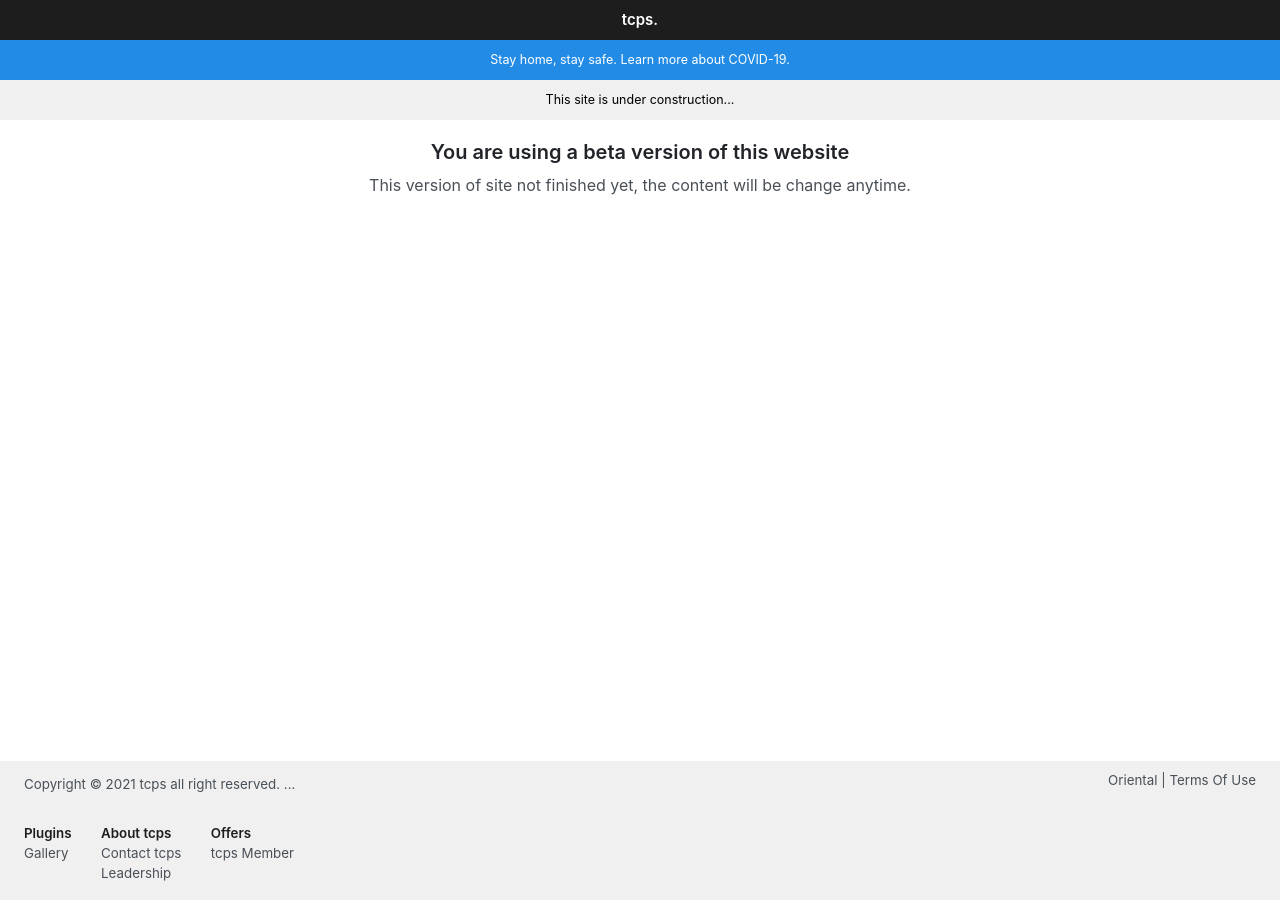
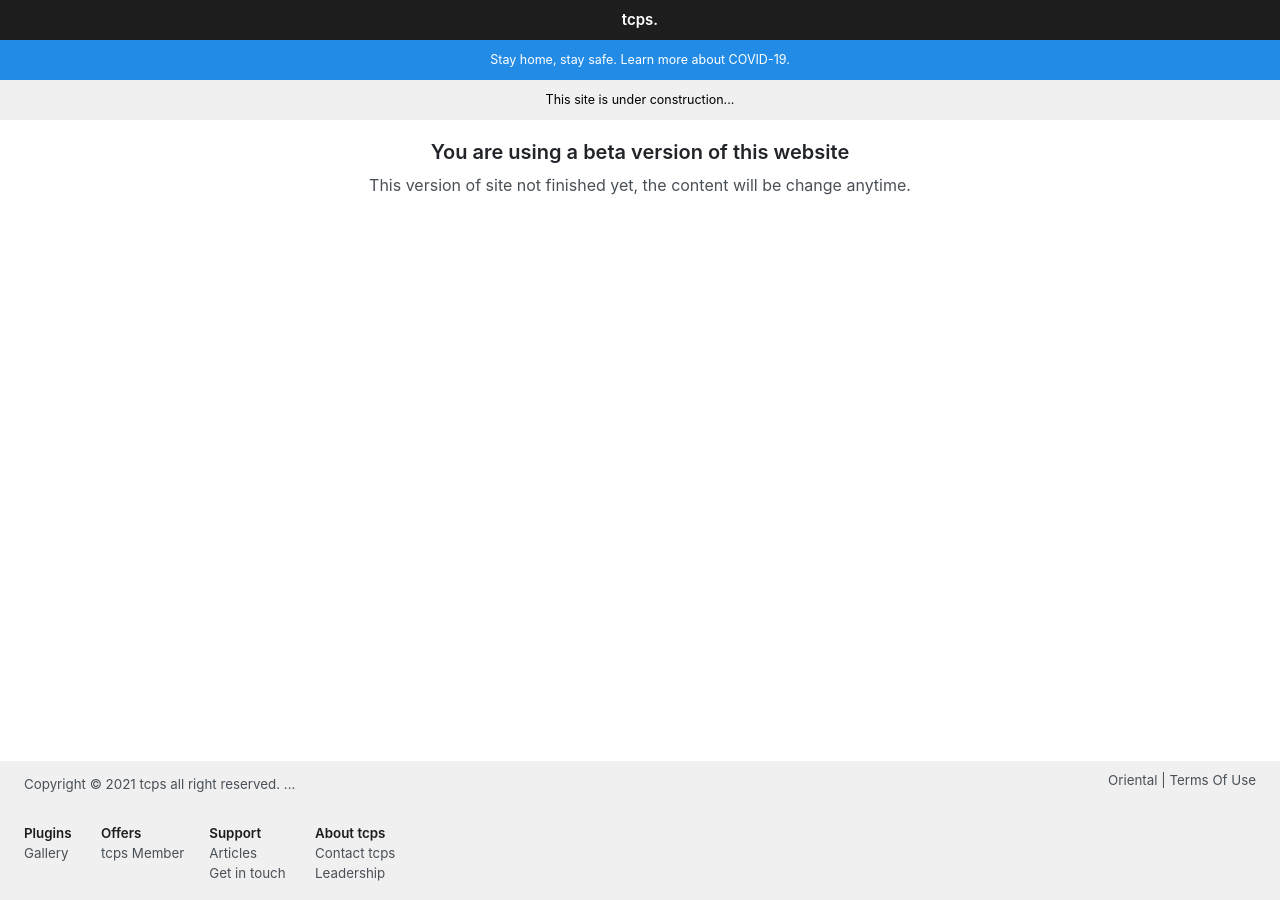
Before and after one commit to ttcps/ttcps.github.io, a Jekyll site: the page built from index.html, in a window 1280 px wide. Built offline with Jekyll 4.4.1, drawn with Linux system fonts in a browser that asks for light colours.

Commit message:
Update footer.html

```diff
--- a/_includes/footer.html
+++ b/_includes/footer.html
@@ -18,16 +18,23 @@
             <ul style="list-style: none;padding: 0px"><li><a href="/gallery" style="color: #495057">Gallery</a></li></ul>
             </small>
             </div>
+
+<div style="display: inline-block;padding-right: 25px;vertical-align: top;">
+           <small><span style="font-weight: 600;color: #1d1d1d">Offers</span>
+           <ul style="list-style: none;padding: 0px"><li><a href="/tcps-member" style="color: #495057">tcps Member</a></li></ul>
+          </small>
+          </div><div style="display: inline-block;padding-right: 25px;vertical-align: top;">
+           <small><span style="font-weight: 600;color: #1d1d1d">Support</span>
+           <ul style="list-style: none;padding: 0px"><li><a href="/support/articles" style="color: #495057">Articles</a></li><li><a href="/support" style="color: #495057">Get in touch</a></li></ul>
+          </small>
+          </div>
             <div style="display: inline-block;padding-right: 25px;vertical-align: top;">
            <small><span style="font-weight: 600;color: #1d1d1d">About tcps</span>
            <ul style="list-style: none;padding: 0px"><li><a href="/contact" style="color: #495057">Contact tcps</a></li><li><a href="/leadership" style="color: #495057">Leadership</a></li></ul>
           </small>
           </div>
-          <div style="display: inline-block;padding-right: 25px;vertical-align: top;">
-           <small><span style="font-weight: 600;color: #1d1d1d">Offers</span>
-           <ul style="list-style: none;padding: 0px"><li><a href="/tcps-member" style="color: #495057">tcps Member</a></li></ul>
-          </small>
-          </div>
-        </div>
+
+
+            </div>
       </footer>
     </div>
```
